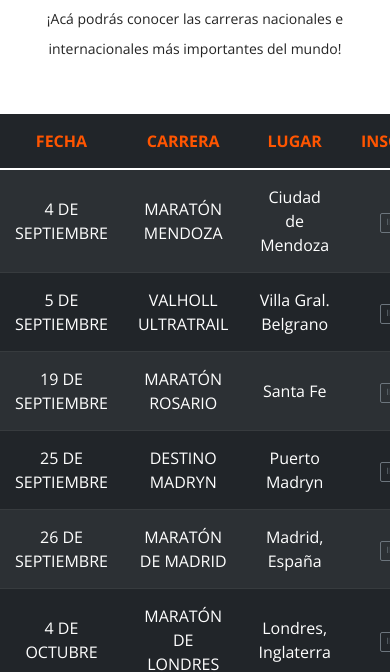
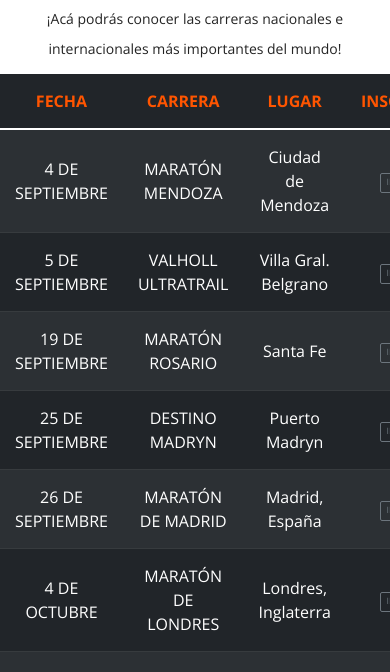
Before and after one commit to alvaroguzmandg/coderhouse, a website: page eventos.html in a window 390 px wide. Shown: the part 382-1054 px from the top of the page. Drawn offline with nearby package versions, Linux system fonts and the light colour scheme.

Commit message:
Ajuste mobile de pagina eventos

```diff
--- a/scss/views/_eventos.scss
+++ b/scss/views/_eventos.scss
@@ -4,6 +4,10 @@
         margin-top: 40px;
         margin-bottom: 30px;
         text-align: center;
+        @media only screen and (max-width: 600px) {
+            width: 90%;
+            margin: 0 auto;
+        }
     }
     th,
     td {
```
Also changed, not shown: css/estilos.css.
